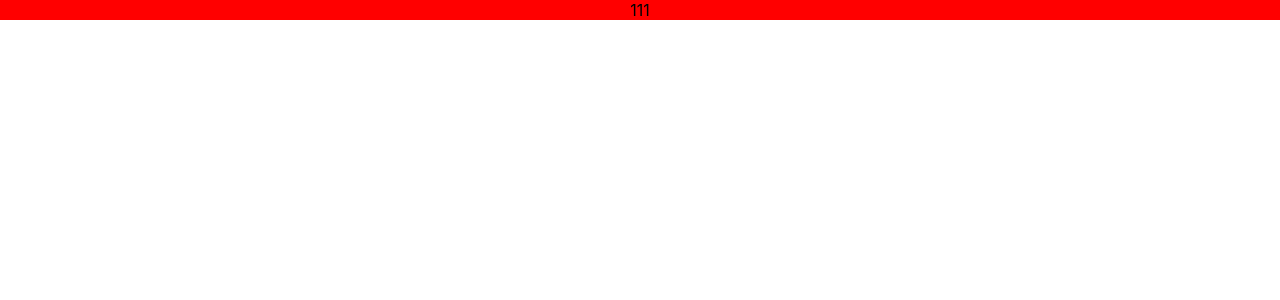
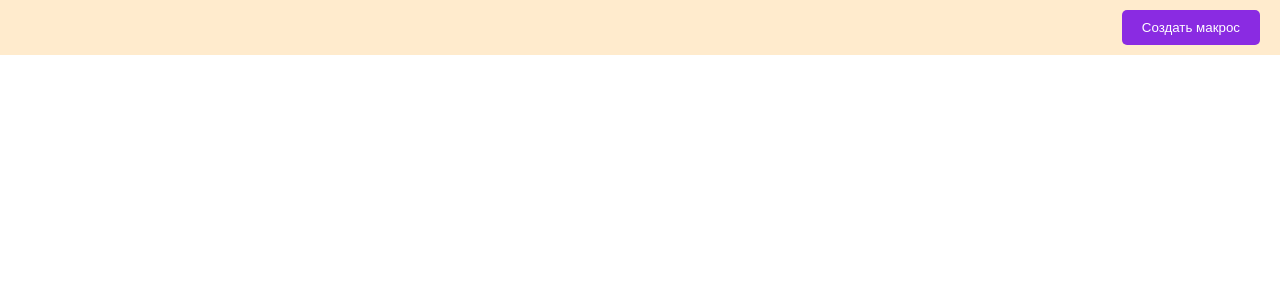
Before and after one commit to DinarSharipov/test_sandbox, a React (Create React App) app: page / in a window 1280 px wide. Shown: the top 300 px of the page. Built offline with nearby package versions, Linux system fonts and the light colour scheme.

Commit message:
Cra test (#5)
* preparing

* preparing

* preparing

* билд настроен

* process

* process

Co-authored-by: Dinar <pravovoy116@gmail.com>

```diff
--- a/package.json
+++ b/package.json
@@ -3,7 +3,6 @@
   "version": "0.1.0",
   "private": true,
   "dependencies": {
-    "@craco/craco": "^7.0.0",
     "@testing-library/jest-dom": "^5.16.5",
     "@testing-library/react": "^13.4.0",
     "@testing-library/user-event": "^13.5.0",
@@ -12,11 +11,13 @@
     "@types/react": "^18.0.25",
     "@types/react-dom": "^18.0.9",
     "@types/styled-components": "^5.1.26",
+    "axios": "^1.1.3",
     "css-loader": "^6.7.2",
     "mini-css-extract-plugin": "^2.7.0",
     "node-sass": "^7.0.3",
     "react": "^18.2.0",
     "react-dom": "^18.2.0",
+    "react-router-dom": "^6.4.3",
     "react-scripts": "5.0.1",
     "sass-loader": "^13.2.0",
     "styled-components": "^5.3.6",
@@ -24,6 +25,7 @@
     "web-vitals": "^2.1.4"
   },
   "devDependencies": {
+    "@craco/craco": "^7.0.0",
     "eslint": "^8.27.0",
     "eslint-config-airbnb": "^19.0.4",
     "eslint-import-resolver-typescript": "^2.5.0",
@@ -35,7 +37,7 @@
   },
   "scripts": {
     "start": "react-scripts start",
-    "build": "INLINE_RUNTIME_CHUNK=false craco build",
+    "build": "craco build",
     "test": "react-scripts test",
     "eject": "react-scripts eject"
   },
--- a/src/App.tsx
+++ b/src/App.tsx
@@ -1,19 +1,10 @@
 import React from 'react';
-import './App.css';
-import styled from 'styled-components';
+import Toolbar from './components/ui/blocks/Toolbar';
 
-const BgRed = styled.div`
-  background-color: red;
-`;
-
-const App = () => {
-  console.log(123);
-
-  return (
-    <div className="App">
-      <BgRed>111</BgRed>
-    </div>
-  );
-};
+const App = () => (
+  <div className="App">
+    <Toolbar />
+  </div>
+);
 
 export default App;
--- /dev/null
+++ b/src/components/ui/Button.tsx
@@ -0,0 +1,29 @@
+import React from 'react';
+import styled from 'styled-components';
+
+const ButtonComponent = styled.button`
+  padding: 10px 20px;
+  background-color: blueviolet;
+  outline: none;
+  border: none;
+  border-radius: 5px;
+  color: #ffffff;
+  :hover{
+    background-color: #892be2ac;
+  }
+  :active{
+    background-color: blueviolet;
+  }
+`;
+
+interface ButtonProps {
+  children?: React.ReactNode;
+  onClick?: ()=> void;
+}
+
+const Button: React.FC<ButtonProps> = ({
+  children,
+  onClick,
+}) => <ButtonComponent onClick={onClick}>{children}</ButtonComponent>;
+
+export default Button;
--- /dev/null
+++ b/src/components/ui/blocks/Toolbar.tsx
@@ -0,0 +1,70 @@
+import React, { useState } from 'react';
+import styled from 'styled-components';
+import { HorizontalAlign, Space } from '../../../flex/enums';
+import Flex from '../../../flex/Flex';
+import Button from '../Button';
+
+const MACRO_MIN_HEIGHT = 200;
+const MACRO_MAX_HEIGHT = 600;
+
+const ToolbarWrapper = styled(Flex.Column)`
+  flex: 1;
+  background-color: blanchedalmond;
+  padding: 10px 20px;
+  justify-content: space-between;
+`;
+
+const MacroCreator = styled(Flex.Column)<{macroSize: number}>`
+  min-height: ${(props) => props.macroSize}px;
+  justify-content: space-between;
+`;
+
+const Resizer = styled.div`
+  height: 3px;
+  border-style: double;
+  border-bottom: 1px solid grey;
+  cursor: row-resize;
+`;
+
+const Toolbar: React.FC = () => {
+  const [showMacroBlock, setShowMacroBlock] = useState(false);
+  const [macroSize, setMacroSize] = useState(MACRO_MIN_HEIGHT);
+
+  return (
+    <ToolbarWrapper
+      gap={5}
+      vertical={Space.between}
+    >
+      <Flex.Row
+        gap={5}
+        horizontal={HorizontalAlign.right}
+      >
+        <Button onClick={() => setShowMacroBlock(true)}>Создать макрос</Button>
+      </Flex.Row>
+      {
+        showMacroBlock && (
+          <MacroCreator
+            macroSize={macroSize}
+          >
+            <Flex.Row
+              horizontal={HorizontalAlign.right}
+              flexInitial
+            >
+              <Button onClick={() => setShowMacroBlock(false)}>Закрыть</Button>
+            </Flex.Row>
+            <Resizer
+              onDrag={(e) => {
+                if (e.clientY > MACRO_MIN_HEIGHT && e.clientY < MACRO_MAX_HEIGHT) {
+                  setMacroSize(e.clientY);
+                }
+              }}
+              draggable
+            />
+          </MacroCreator>
+        )
+      }
+    </ToolbarWrapper>
+  );
+};
+
+export default Toolbar;
--- /dev/null
+++ b/src/flex/Flex.tsx
@@ -0,0 +1,51 @@
+import styled from 'styled-components';
+import { HorizontalAlign, VerticalAlign, Space } from './enums';
+
+/** Пропсы флекс контейнера */
+interface ContainerProps {
+  /** Установить по умолчанию flex-grow, flex-shrink, flex-basis */
+  flexInitial?: boolean;
+  /** Промежутки между строками в пикселях */
+  gap?: number;
+}
+
+/** Пропсы флекс строки */
+interface RowProps {
+  /** Расположение контента по горизонтали */
+  horizontal?: HorizontalAlign | Space;
+  /** Расположение контента по вертикали */
+  vertical?: VerticalAlign | 'baseline' | Space.stretch;
+}
+
+/** Пропсы флекс столбца */
+interface ColumnProps {
+  /** Расположение контента по горизонтали */
+  horizontal?: HorizontalAlign | Space.stretch;
+  /** Расположение контента по вертикали */
+  vertical?: VerticalAlign | Space;
+}
+
+/** Флекс контейнер */
+const Container = styled.div<ContainerProps>`
+  display: flex;
+  flex: ${(props) => (props.flexInitial ? 'initial' : 1)};
+  gap: ${(props) => `${props.gap}px`};
+`;
+
+/** Флекс строка */
+const Row = styled(Container)<RowProps>`
+  flex-direction: row;
+  justify-content: ${(props) => props.horizontal};
+  align-items: ${(props) => props.vertical};
+`;
+
+/** Флекс столбец */
+const Column = styled(Container)<ColumnProps>`
+  flex-direction: column;
+  justify-content: ${(props) => props.vertical};
+  align-items: ${(props) => props.horizontal};
+`;
+
+export default {
+  Container, Row, Column,
+};
--- /dev/null
+++ b/src/flex/enums.ts
@@ -0,0 +1,43 @@
+/** Выравнивание по вертикали */
+export enum VerticalAlign {
+  /** Верх */
+  top = 'flex-start',
+  /** Центр */
+  center = 'center',
+  /** Низ */
+  bottom = 'flex-end',
+}
+
+/** Выравнивание по вертикали */
+export enum HorizontalAlign {
+  /** Лево */
+  left = 'flex-start',
+  /** Центр */
+  center = 'center',
+  /** Право */
+  right = 'flex-end',
+}
+
+/** Пространство между элементами */
+export enum Space {
+  /**
+   * Равномерно распределяет все элементы по ширине flex-блока.
+   * Первый элемент вначале, последний в конце
+   */
+  between = 'space-between',
+  /**
+   * Равномерно распределяет все элементы по ширине flex-блока.
+   * Все элементы имеют полноразмерное пространство с обоих концов
+   */
+  around = 'space-around',
+  /**
+   * Равномерно распределяет все элементы по ширине flex-блока.
+   * Все элементы имеют равное пространство вокруг
+   */
+  evenly = 'space-evenly',
+  /**
+   * Равномерно распределяет все элементы по ширине flex-блока.
+   * Все элементы имеют "авто-размер", чтобы соответствовать контейнеру
+   */
+  stretch = 'stretch',
+}
--- a/src/index.tsx
+++ b/src/index.tsx
@@ -1,18 +1,31 @@
 import React from 'react';
 import ReactDOM from 'react-dom/client';
-import './index.css';
+import { createGlobalStyle } from 'styled-components';
 import App from './App';
 
-const root = document.createElement('div');
-root.id = 'root';
+let root = document.getElementById('extRoot');
 
-document.body.insertAdjacentElement('afterbegin', root);
+if (!root) {
+  root = document.createElement('div');
+  root.id = 'extRoot';
+  document.body.insertAdjacentElement('afterbegin', root);
+}
 
 const createdRoot = ReactDOM.createRoot(
-  root as HTMLElement,
+  root,
 );
+
+const GlobalStyles = createGlobalStyle`
+  *{
+    margin: 0;
+    padding: 0;
+    box-sizing: border-box;
+  }
+`;
+
 createdRoot.render(
   <React.StrictMode>
+    <GlobalStyles />
     <App />
   </React.StrictMode>,
 );
```
Also changed, not shown: 1 other file (tests, documents, lock files or other folders).
